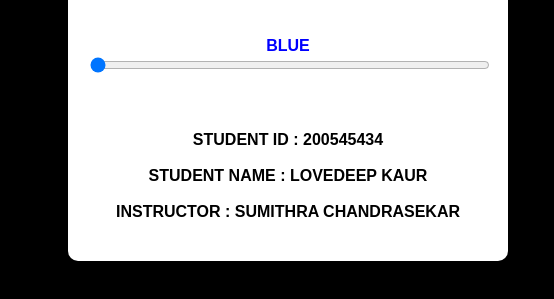
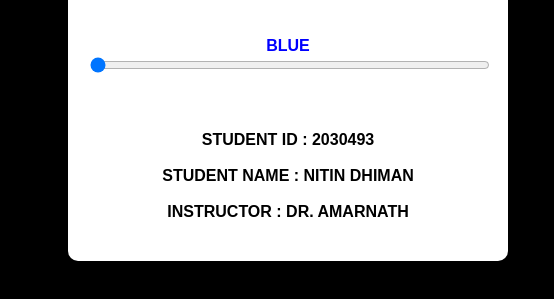
Before and after one commit to nitindhiman22/RGB-Colour, a plain HTML site: page index.html in a window 1280 px wide. Shown: the part 293-592 px from the top of the page, 82-636 px from the left. Drawn offline with Linux system fonts and the light colour scheme.

Commit message:
Update index.html

```diff
--- a/index.html
+++ b/index.html
@@ -25,11 +25,11 @@
             <input type="range" id="blue-slider" min="0" max="255" value="0">
             <div id="student-info">
             <br/><br/><br/>
-                STUDENT ID : 200545434
+                STUDENT ID : 2030493
                 <br/><br/>
-                STUDENT NAME : LOVEDEEP KAUR
+                STUDENT NAME : Nitin Dhiman
                 <br/><br/>
-                INSTRUCTOR : SUMITHRA CHANDRASEKAR
+                INSTRUCTOR : Dr. Amarnath
             </div>
         </div>
     </div>
```
